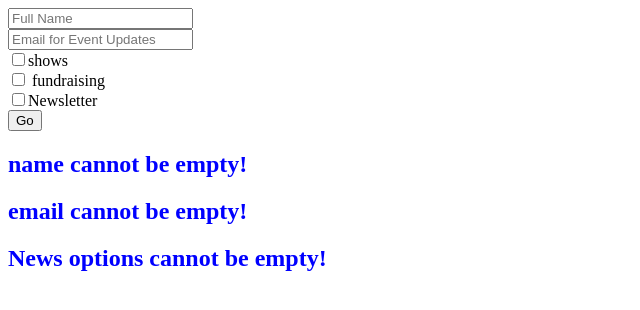
After one commit to margeschrec/MargaretSPortfolio, a PHP site: page /FormPractice.php in a window 1280 px wide. The commit adds this page. Shown: the top 310 px of the page, without its empty margins (0-640 px from the left). Run offline with PHP 8.4, Linux system fonts and the light colour scheme.

Commit message:
sat push 1

```diff
--- /dev/null
+++ b/FormPractice.php
@@ -0,0 +1,40 @@
+<!DOCTYPE html>
+<head>
+
+</head>
+<body>
+    <div id="form validation" name="form2">
+        <form action="post" name="namemail">
+            <input type="text" name="clientname" placeholder="Full Name"/></br>
+            <input type="text" name="clientemail" placeholder="Email for Event Updates"/></br>
+            <input type="checkbox" name="News_options" value="shows"/>shows</br>
+            <input type="checkbox" name="News_options" value="fundraising"/> fundraising</br>
+            <input type="checkbox" name="News_options" value="Newsletter"/>Newsletter</br>
+            <input type="submit" name="submit-btn" value="Go"/>
+        </form>
+
+        <?php
+        if (isset($_POST['submit-btn'])){
+        $clientname = '';
+        $clientemail = '';
+        $News_options = '';
+        }
+        if(!empty($_POST["clientname"])){
+        $clientname = $_POST['clientname'];
+        }else {
+        echo "<h2 style='color: blue'> name cannot be empty!</h2>";
+          }
+        if(!empty($_POST["clientemail"])){
+            $clientname = $_POST['clientemail'];
+            }else {
+            echo "<h2 style='color: blue'> email cannot be empty!</h2>";
+           }
+        if(!empty($_POST["News_options"])){
+                $clientname = $_POST['News_options'];
+                }else {
+                echo "<h2 style='color: blue'> News options cannot be empty!</h2>";
+          }
+         ?>
+    </div>
+</body>
+</html>
--- /dev/null
+++ b/M_S_forms.php
@@ -0,0 +1,6 @@
+<!DOCTYPE html>
+<head>
+</head>
+<body>
+
+</body>
--- a/desktop.ini
+++ /dev/null
@@ -1,6 +0,0 @@
-[ViewState]
-Mode=
-Vid=
-FolderType=Generic
-[.ShellClassInfo]
-IconResource=C:\Windows\System32\SHELL32.dll,41
```
Also changed, not shown: Mad_Lib_HW.php (+33 -7 lines), Margaret_Schrecongost.php (renamed from Margaret_Schrecongost.html, +8 -6 lines), 1 other file.
